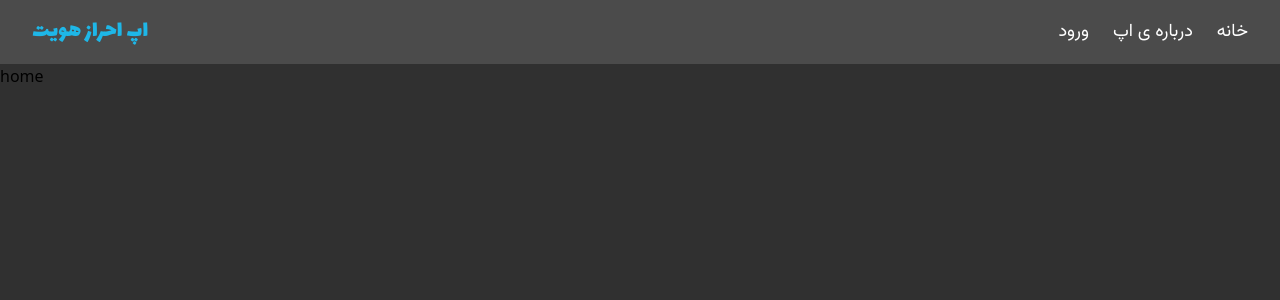
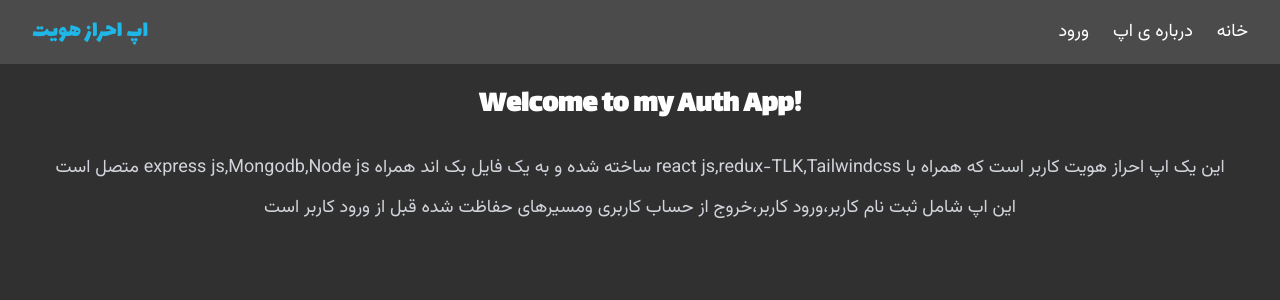
Before and after one commit to sabafarzanegan/AUTH-MERN-APP, a React (Vite) app in the folder client/: page / in a window 1280 px wide. Shown: the top 300 px of the page. Built offline with nearby package versions, Linux system fonts and the light colour scheme; no server answers.

Commit message:
complete about page and home

```diff
--- a/client/src/Pages/About.jsx
+++ b/client/src/Pages/About.jsx
@@ -1,7 +1,17 @@
 import React from "react";
 
 function About() {
-  return <div>about</div>;
+  return (
+    <>
+      <h1 className=" text-center text-primary font-lalezar text-2xl my-6">
+        درباره ی اپ
+      </h1>
+      <p className="text-center text-white font-vazir text-lg ">
+        سلام من صبا فرزانگان هستم و این اولین اپ احراز هویت منه لطفا برای ورود
+        از طریق حساب کاربری گوگل فیلترشکن خود را روشن کنید
+      </p>
+    </>
+  );
 }
 
 export default About;
--- a/client/src/Pages/Home.jsx
+++ b/client/src/Pages/Home.jsx
@@ -1,5 +1,20 @@
 import React from "react";
 
 export default function Home() {
-  return <div>home</div>;
+  return (
+    <>
+      <h1 className="text-3xl font-bold font-lalezar text-center my-6  text-white">
+        Welcome to my Auth App!
+      </h1>
+      <p className="text-gray-300 text-lg font-vazir text-center leading-10 ">
+        متصل است express js,Mongodb,Node js ساخته شده و به یک فایل بک اند همراه
+        react js,redux-TLK,Tailwindcss این یک اپ احراز هویت کاربر است که همراه
+        با
+      </p>
+      <p className="text-gray-300 text-lg font-vazir text-center leading-10">
+        این اپ شامل ثبت نام کاربر،ورود کاربر،خروج از حساب کاربری ومسیرهای حفاظت
+        شده قبل از ورود کاربر است
+      </p>
+    </>
+  );
 }
--- a/client/src/Pages/Profile.jsx
+++ b/client/src/Pages/Profile.jsx
@@ -4,14 +4,18 @@ import {
   updateUsersuccess,
   updateuserfail,
   updateuserstart,
+  deleteUsersuccess,
+  deleteuserstart,
+  deleteuserfail,
 } from "../redux/user/userSlice";
+import { useNavigate } from "react-router-dom";
 
 function Profile() {
   const [formDataupdate, setFormDataupdata] = useState({});
   const currentUser = useSelector((state) => state.user.currentUser);
   const loading = useSelector((state) => state.user.loading);
   const error = useSelector((state) => state.user.error);
-
+  const navigate = useNavigate();
   const dispatch = useDispatch();
   const handleChange = (e) => {
     setFormDataupdata({ ...formDataupdate, [e.target.id]: e.target.value });
@@ -37,6 +41,22 @@ function Profile() {
     } catch (error) {
       dispatch(updateuserfail(error));
       console.log(error);
+    }
+  };
+  const delethandler = async () => {
+    try {
+      dispatch(deleteuserstart());
+      const res = await fetch(`api/user/delete${currentUser._id}`, {
+        method: "DELETE",
+      });
+      const data = res.json();
+      if ((data.success = false)) {
+        dispatch(deleteuserfail(data));
+        return;
+      }
+      dispatch(deleteUsersuccess(data));
+    } catch (error) {
+      dispatch(deleteuserfail(error));
     }
   };
 
@@ -95,8 +115,7 @@ function Profile() {
           <div
             className="flex items-center justify-between mt-2 py-2 font-vazir font-semibold text-md cursor-pointer
          text-red-500">
-            <span>حذف حساب</span>
-            <span>خروج از حساب</span>
+            <span onClick={delethandler}>خروج از حساب</span>
           </div>
         </div>
       </div>
--- a/client/src/redux/user/userSlice.jsx
+++ b/client/src/redux/user/userSlice.jsx
@@ -34,6 +34,18 @@ const userSlice = createSlice({
       state.loading = false;
       state.error = action.payload;
     },
+    deleteuserstart: (state) => {
+      state.loading = true;
+    },
+    deleteUsersuccess: (state) => {
+      state.currentUser = null;
+      state.loading = false;
+      state.error = false;
+    },
+    deleteuserfail: (state, action) => {
+      state.loading = false;
+      state.error = action.payload;
+    },
   },
 });
 
@@ -44,6 +56,9 @@ export const {
   updateUsersuccess,
   updateuserfail,
   updateuserstart,
+  deleteUsersuccess,
+  deleteuserfail,
+  deleteuserstart,
 } = userSlice.actions;
 
 export default userSlice.reducer;
```
